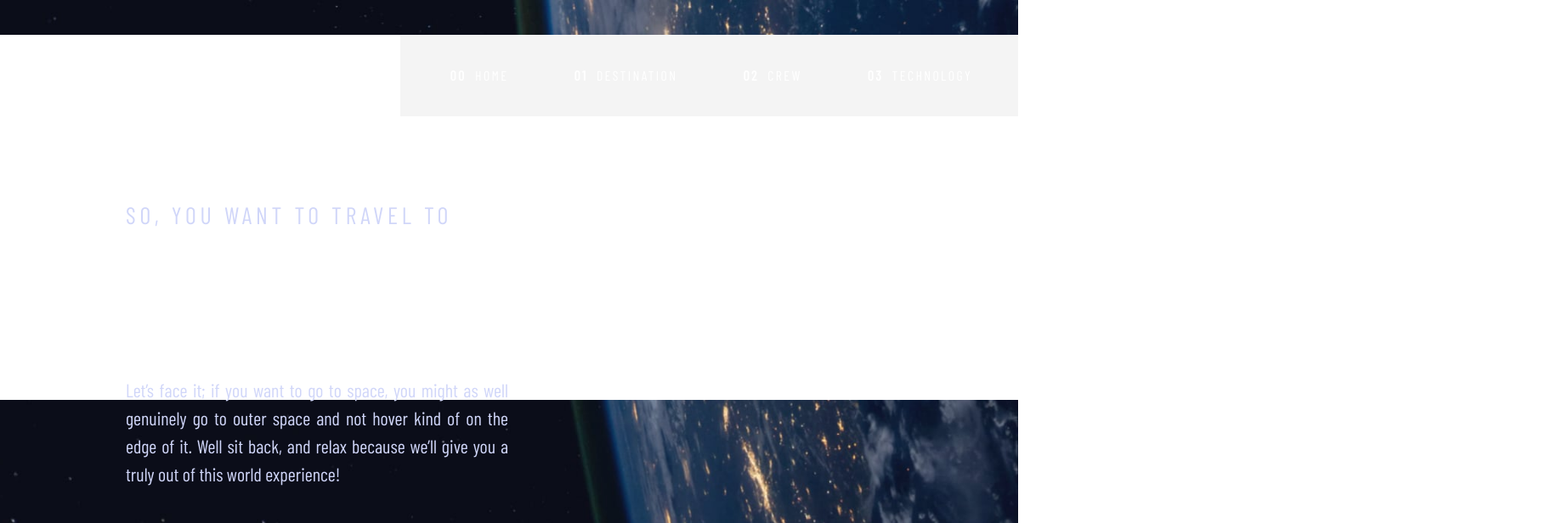
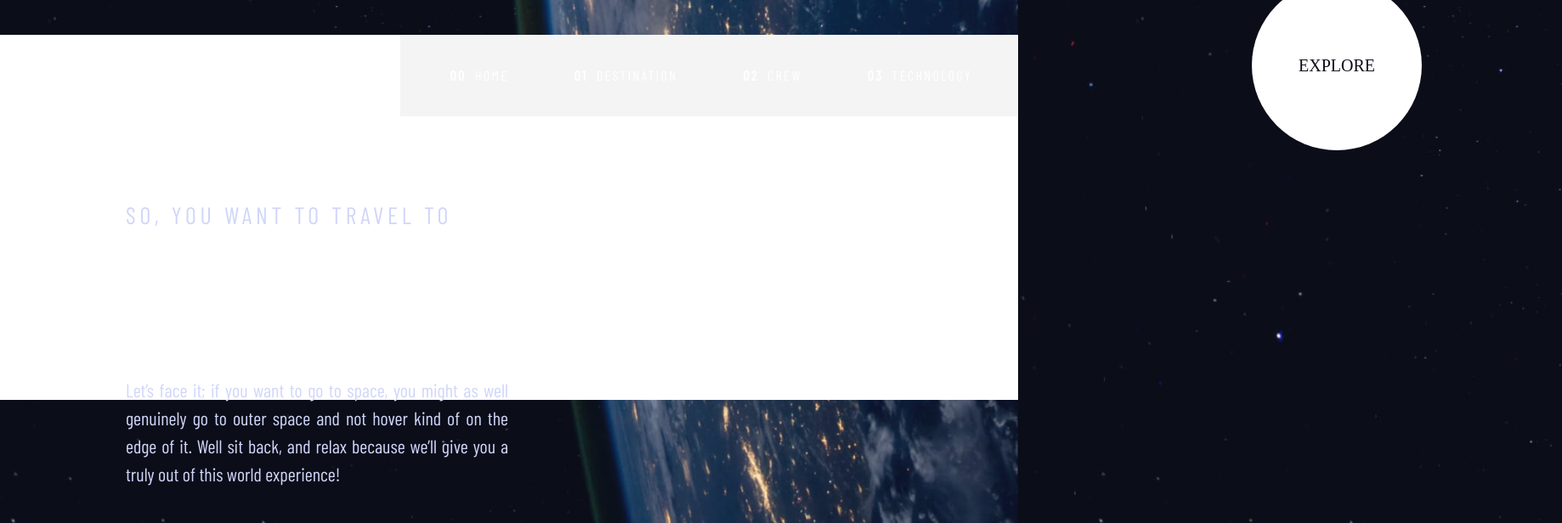
Before and after one commit to barankibar/space-tourism-website, a plain HTML site: page starter-code/index.html in a window 1280 px wide. Shown: the top 616 px of the page at 85% size, 1838 px wide, since content can reach past the window. Drawn offline with nearby package versions, Linux system fonts and the light colour scheme; a web font is replaced by a local one.

Commit message:
add explore button

```diff
--- a/starter-code/css/style.css
+++ b/starter-code/css/style.css
@@ -91,6 +91,7 @@ hr {
 .container {
   display: table;
 }
+
 #col1 {
   color: white;
   display: block;
@@ -98,6 +99,7 @@ hr {
   top: 100px;
   left: 100px;
 }
+
 .f-text {
   color: #d0d6f9;
   font-size: 28px;
@@ -109,6 +111,7 @@ hr {
   text-align: center;
   margin: 0 auto;
 }
+
 .main-text {
   font-size: 150px;
   font-family: "bellefairregular";
@@ -117,6 +120,7 @@ hr {
   height: 172px;
   margin: 0 auto;
 }
+
 .s-text {
   text-align: justify;
   margin: 0 auto;
@@ -126,9 +130,37 @@ hr {
   height: 128px;
   font-size: 22px;
 }
+
 .explore-link,
 .explore-link:hover {
   text-decoration: none;
   color: #0b0d17;
 }
+
+#col2 {
+  font-size: 32px;
+  display: inline-block;
+  position: relative;
+  bottom: 160px;
+  left: 900px;
+}
+.home-button {
+  transition: 0.5;
+  border-radius: 100%;
+  width: 200px;
+  height: 200px;
+  background-color: #ffffff;
+  color: #0b0d17;
+}
+.home-button:hover{
+    box-shadow: 0px 0px 0px 80px rgba(97, 97, 97, 0.3);
+    transition: 0.5s;
+}
+.home-button p {
+    text-align: center;
+    line-height: 200px;
+    font-weight: 500;
+    font-size: 20px;
+    font-family: "Bellefair", serif;
+}
 /* END HOME PAGE */
--- a/starter-code/index.html
+++ b/starter-code/index.html
@@ -85,13 +85,14 @@
                 of this world experience!
               </p>
             </div>
-            <!-- <div class="col-lg-6" id="col2">
+
+            <div class="col-lg-6" id="col2">
               <a href="destination.html" class="explore-link">
                 <div class="home-button">
                   <p>EXPLORE</p>
                 </div>
               </a>
-            </div> -->
+            </div>
           </div>
         </div>
       </div>
```
